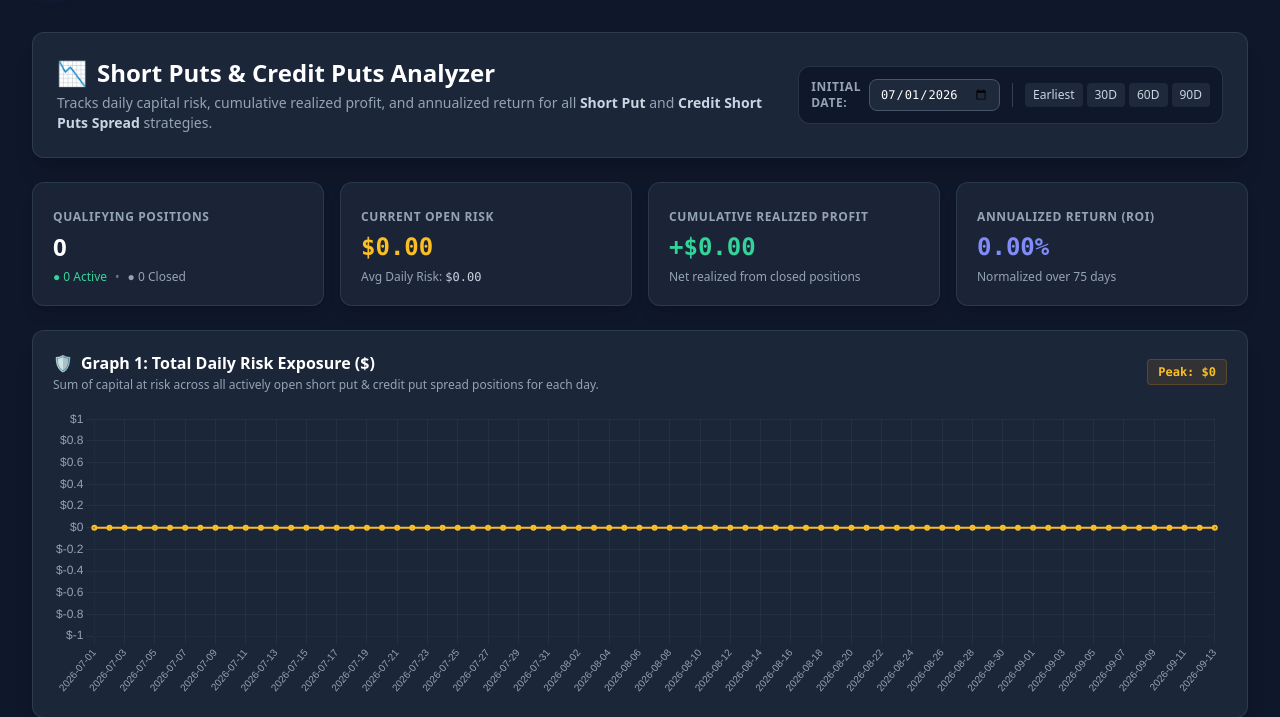
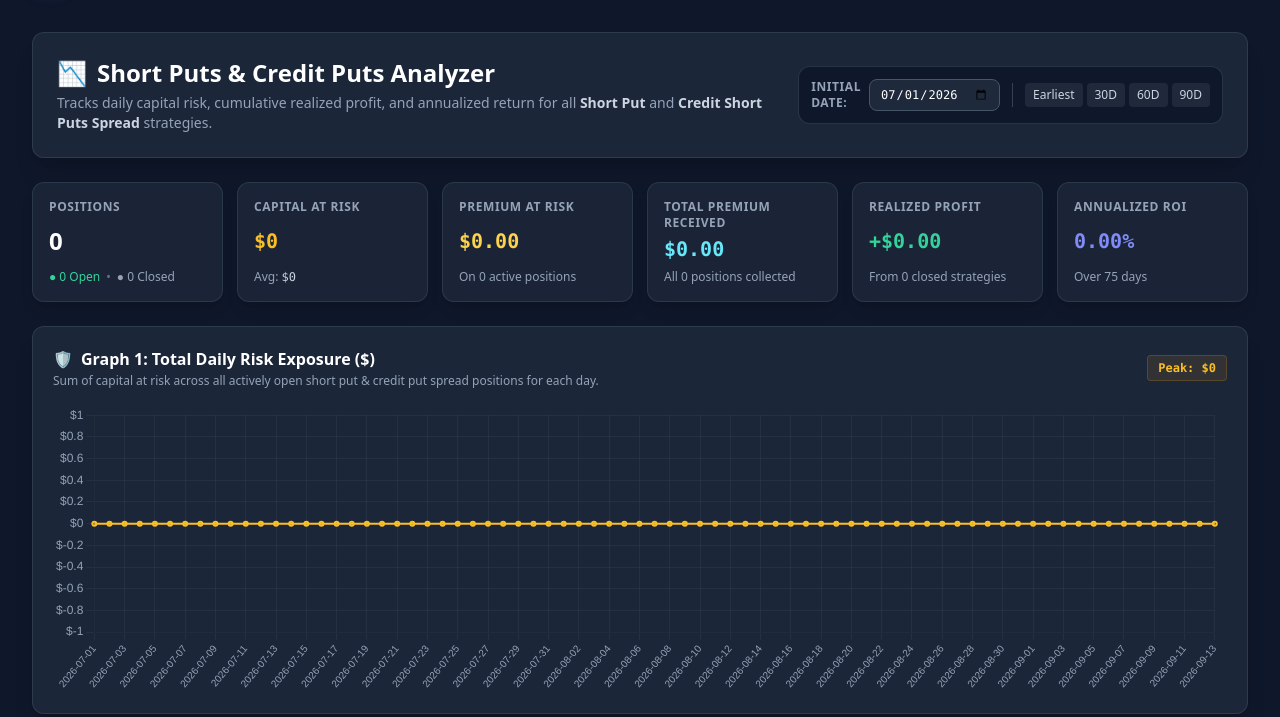
Before and after one commit to projectman/chain_controller, a Flask app: page /short-puts in a window 1280 px wide. Shown: the part 65-782 px from the top of the page. Run offline with Flask 3, Linux system fonts and the light colour scheme; data that the repository does not hold is empty; some libraries are stand-ins or nearby versions.

Commit message:
Add Total Premium at Risk and Total Premium Received KPI cards and table footer totals

```diff
--- a/options_chain/short_puts_analyzer.py
+++ b/options_chain/short_puts_analyzer.py
@@ -197,6 +197,9 @@ class ShortPutsAnalyzer:
         current_roi = annualized_roi_series[-1] if annualized_roi_series else 0.0
         avg_risk_overall = (accum_daily_risk / len(dates_series)) if dates_series else 0.0
 
+        total_premium_received = sum(p["net_credit"] for p in positions)
+        total_premium_at_risk = sum(p["net_credit"] for p in positions if p["active"])
+
         return {
             "initial_date": initial_date,
             "end_date": end_dt.strftime("%Y-%m-%d"),
@@ -206,6 +209,8 @@ class ShortPutsAnalyzer:
                 "active_positions": active_count,
                 "closed_positions": closed_count,
                 "current_risk": current_risk,
+                "total_premium_at_risk": round(total_premium_at_risk, 2),
+                "total_premium_received": round(total_premium_received, 2),
                 "total_realized_profit": total_profit,
                 "current_annualized_roi": current_roi,
                 "average_risk": round(avg_risk_overall, 2)
--- a/templates/short_puts_analyzer.html
+++ b/templates/short_puts_analyzer.html
@@ -52,50 +52,72 @@
   </div>
 
   <!-- KPI Summary Cards -->
-  <div class="grid grid-cols-1 sm:grid-cols-2 lg:grid-cols-4 gap-4">
+  <div class="grid grid-cols-1 sm:grid-cols-2 lg:grid-cols-3 xl:grid-cols-6 gap-3.5">
     <!-- Card 1: Total Positions -->
-    <div class="bg-slate-800/80 border border-slate-700/70 rounded-xl p-5 shadow-lg">
-      <span class="text-xs font-semibold text-slate-400 uppercase tracking-wider">Qualifying Positions</span>
+    <div class="bg-slate-800/80 border border-slate-700/70 rounded-xl p-4 shadow-lg flex flex-col justify-between">
+      <span class="text-xs font-semibold text-slate-400 uppercase tracking-wider">Positions</span>
       <div class="text-2xl font-bold text-white mt-1">
         {{ metrics.kpis.total_positions }}
       </div>
-      <div class="text-xs text-slate-400 mt-1.5 flex items-center gap-2">
-        <span class="text-emerald-400 font-medium">● {{ metrics.kpis.active_positions }} Active</span>
+      <div class="text-xs text-slate-400 mt-1.5 flex items-center gap-1.5">
+        <span class="text-emerald-400 font-medium">● {{ metrics.kpis.active_positions }} Open</span>
         <span class="text-slate-500">&bull;</span>
         <span class="text-slate-400 font-medium">● {{ metrics.kpis.closed_positions }} Closed</span>
       </div>
     </div>
 
     <!-- Card 2: Current Open Capital Risk -->
-    <div class="bg-slate-800/80 border border-slate-700/70 rounded-xl p-5 shadow-lg">
-      <span class="text-xs font-semibold text-slate-400 uppercase tracking-wider">Current Open Risk</span>
-      <div class="text-2xl font-bold text-amber-400 font-mono mt-1">
-        ${{ "{:,.2f}".format(metrics.kpis.current_risk) }}
+    <div class="bg-slate-800/80 border border-slate-700/70 rounded-xl p-4 shadow-lg flex flex-col justify-between">
+      <span class="text-xs font-semibold text-slate-400 uppercase tracking-wider">Capital at Risk</span>
+      <div class="text-xl font-bold text-amber-400 font-mono mt-1">
+        ${{ "{:,.0f}".format(metrics.kpis.current_risk) }}
       </div>
       <div class="text-xs text-slate-400 mt-1.5">
-        Avg Daily Risk: <span class="font-mono text-slate-300">${{ "{:,.2f}".format(metrics.kpis.average_risk) }}</span>
+        Avg: <span class="font-mono text-slate-300">${{ "{:,.0f}".format(metrics.kpis.average_risk) }}</span>
       </div>
     </div>
 
-    <!-- Card 3: Total Realized Profit -->
-    <div class="bg-slate-800/80 border border-slate-700/70 rounded-xl p-5 shadow-lg">
-      <span class="text-xs font-semibold text-slate-400 uppercase tracking-wider">Cumulative Realized Profit</span>
-      <div class="text-2xl font-bold font-mono mt-1 {% if metrics.kpis.total_realized_profit >= 0 %}text-emerald-400{% else %}text-rose-400{% endif %}">
+    <!-- Card 3: Total Premium at Risk (Open) -->
+    <div class="bg-slate-800/80 border border-slate-700/70 rounded-xl p-4 shadow-lg flex flex-col justify-between">
+      <span class="text-xs font-semibold text-slate-400 uppercase tracking-wider">Premium at Risk</span>
+      <div class="text-xl font-bold text-amber-300 font-mono mt-1">
+        ${{ "{:,.2f}".format(metrics.kpis.total_premium_at_risk) }}
+      </div>
+      <div class="text-xs text-slate-400 mt-1.5">
+        On {{ metrics.kpis.active_positions }} active positions
+      </div>
+    </div>
+
+    <!-- Card 4: Total Premium Received (All) -->
+    <div class="bg-slate-800/80 border border-slate-700/70 rounded-xl p-4 shadow-lg flex flex-col justify-between">
+      <span class="text-xs font-semibold text-slate-400 uppercase tracking-wider">Total Premium Received</span>
+      <div class="text-xl font-bold text-cyan-300 font-mono mt-1">
+        ${{ "{:,.2f}".format(metrics.kpis.total_premium_received) }}
+      </div>
+      <div class="text-xs text-slate-400 mt-1.5">
+        All {{ metrics.kpis.total_positions }} positions collected
+      </div>
+    </div>
+
+    <!-- Card 5: Total Realized Profit -->
+    <div class="bg-slate-800/80 border border-slate-700/70 rounded-xl p-4 shadow-lg flex flex-col justify-between">
+      <span class="text-xs font-semibold text-slate-400 uppercase tracking-wider">Realized Profit</span>
+      <div class="text-xl font-bold font-mono mt-1 {% if metrics.kpis.total_realized_profit >= 0 %}text-emerald-400{% else %}text-rose-400{% endif %}">
         {% if metrics.kpis.total_realized_profit >= 0 %}+{% endif %}${{ "{:,.2f}".format(metrics.kpis.total_realized_profit) }}
       </div>
       <div class="text-xs text-slate-400 mt-1.5">
-        Net realized from closed positions
+        From {{ metrics.kpis.closed_positions }} closed strategies
       </div>
     </div>
 
-    <!-- Card 4: Annualized Return on Risk -->
-    <div class="bg-slate-800/80 border border-slate-700/70 rounded-xl p-5 shadow-lg">
-      <span class="text-xs font-semibold text-slate-400 uppercase tracking-wider">Annualized Return (ROI)</span>
-      <div class="text-2xl font-bold font-mono mt-1 {% if metrics.kpis.current_annualized_roi >= 0 %}text-indigo-400{% else %}text-rose-400{% endif %}">
+    <!-- Card 6: Annualized Return on Risk -->
+    <div class="bg-slate-800/80 border border-slate-700/70 rounded-xl p-4 shadow-lg flex flex-col justify-between">
+      <span class="text-xs font-semibold text-slate-400 uppercase tracking-wider">Annualized ROI</span>
+      <div class="text-xl font-bold font-mono mt-1 {% if metrics.kpis.current_annualized_roi >= 0 %}text-indigo-400{% else %}text-rose-400{% endif %}">
         {{ "{:,.2f}".format(metrics.kpis.current_annualized_roi) }}%
       </div>
       <div class="text-xs text-slate-400 mt-1.5">
-        Normalized over {{ metrics.total_days }} days
+        Over {{ metrics.total_days }} days
       </div>
     </div>
   </div>
@@ -277,6 +299,31 @@
           {% endfor %}
 
         </tbody>
+        {% if positions %}
+        <tfoot class="bg-slate-900/90 border-t-2 border-slate-700 text-xs font-bold text-slate-200">
+          <tr>
+            <td colspan="7" class="px-3 py-3.5 text-slate-400 uppercase tracking-wider">
+              Total for Selection ({{ positions|length }} Positions)
+            </td>
+            <td class="px-3 py-3.5 text-center text-white font-bold">
+              {{ positions | map(attribute='contracts') | sum }}
+            </td>
+            <td colspan="2" class="px-3 py-3.5"></td>
+            <td class="px-3 py-3.5 text-right font-mono text-amber-400 text-xs font-bold">
+              ${{ "{:,.2f}".format(positions | map(attribute='risk') | sum) }}
+            </td>
+            <td class="px-3 py-3.5 text-right font-mono text-cyan-300 text-xs font-bold">
+              ${{ "{:,.2f}".format(positions | map(attribute='net_credit') | sum) }}
+            </td>
+            <td class="px-3 py-3.5 text-right font-mono text-xs font-bold">
+              {% set total_realized = positions | map(attribute='realized_profit') | sum %}
+              <span class="{% if total_realized >= 0 %}text-emerald-400{% else %}text-rose-400{% endif %}">
+                {% if total_realized >= 0 %}+{% endif %}${{ "{:,.2f}".format(total_realized) }}
+              </span>
+            </td>
+          </tr>
+        </tfoot>
+        {% endif %}
       </table>
     </div>
   </div>
```
Also changed, not shown: tests/test_short_puts_analyzer.py (+4 -0 lines).
